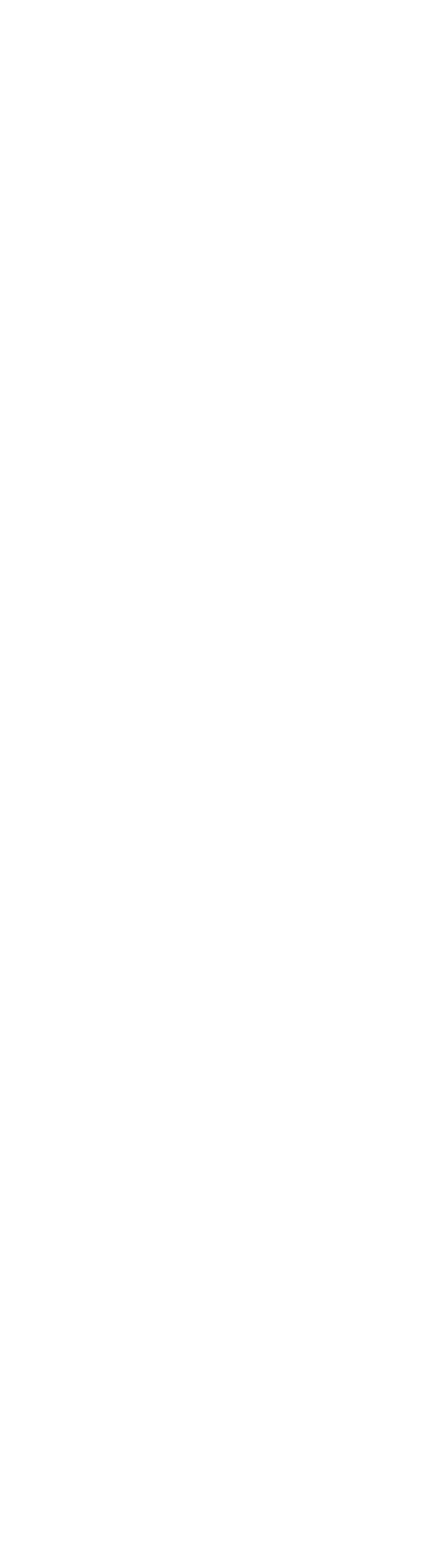
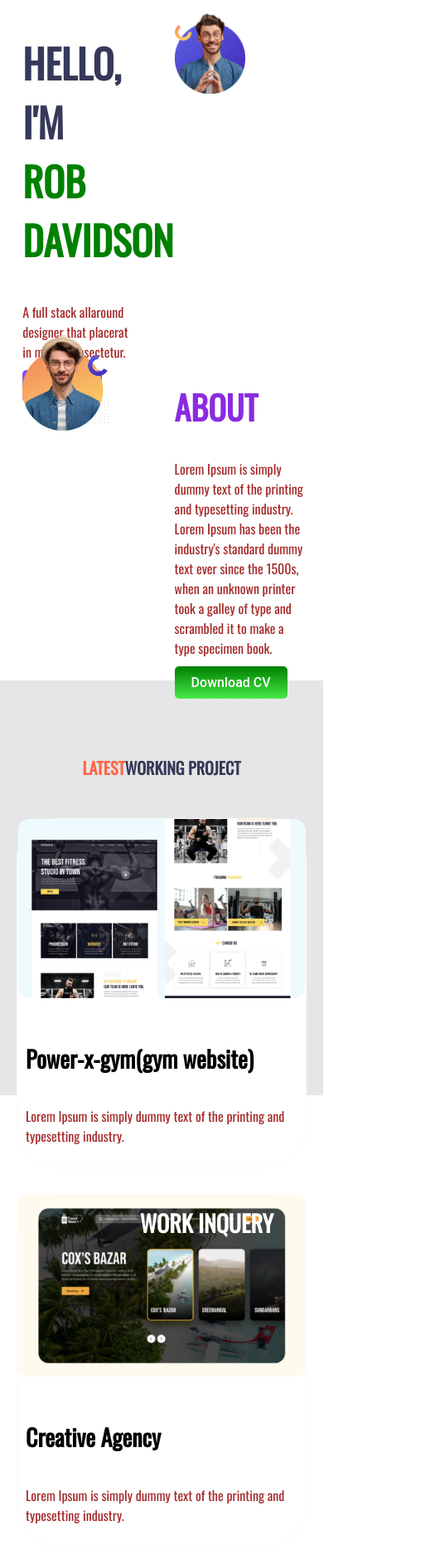
Before and after one commit to Fuad-1/personal-website-assign, a plain HTML site: page index.html in a window 390 px wide. Shown: the top 1868 px of the page at 83% size, 519 px wide, since content can reach past the window. Before the commit the page ends 844 px from the top, so only its background shows below. Drawn offline with nearby package versions, Linux system fonts and the light colour scheme.

Commit message:
personal website

```diff
--- a/index.html
+++ b/index.html
@@ -3,10 +3,107 @@
 <head>
     <meta charset="UTF-8">
     <meta name="viewport" content="width=device-width, initial-scale=1.0">
+
+    <link rel="preconnect" href="https://fonts.gstatic.com">
+    <link href="https://fonts.googleapis.com/css2?family=Oswald&display=swap" rel="stylesheet">
+
     <link rel="stylesheet" href="style.css">
     <title>Assignment</title>
 </head>
+
 <body>
+
+    <section>
+        <div class="half-width">
+            <h1><span class="heading_1">HELLO, I'M</span><br><span class="heading_2"> ROB DAVIDSON</span></h1>
+
+            <p>A full stack allaround designer that placerat<br>in massa consectetur.</p>
+
+            <a class="profile-button" target="_blank" href="https://github.com/Fuad-1">Hire Me</a>
+        </div>
+
+        <div class="half-width">
+            <img src="images/do not use this pic.png" alt="">
+        </div>
+    </section>
+<!-------------------------------------------------------------------->
+
+    <section>
+        <div class="half-width_1">
+            <img src="images/do not use this pic2.png" alt="">
+        </div>
+
+        <div class="half-width_1">
+            <h2>ABOUT</h2>
+            <p>Lorem Ipsum is simply dummy text of the printing and
+                typesetting industry. Lorem Ipsum has been the industry's
+                standard dummy text ever since the 1500s, when an unknown
+                printer took a galley of type and scrambled it to make a type
+                specimen book.</p>
+
+                <a class="download-button" target="_blank" href="">Download CV</a>
+        </div>
+    </section>
+<!-------------------------------------------------------------------->
+    <section class="project-area">
+        <h3><span class="latest">LATEST</span>WORKING PROJECT</h3>
+<!---1-->
+       <div class="responsive">
+           <div class="gallery">
+               <a target="_blank" href="images/image 4.png"><img src="images/image 4.png" alt="gym" width="600" height="400">
+            </a>
+
+           <div class="desc">
+            <h4>Power-x-gym(gym website)</h4>
+            <p>Lorem Ipsum is simply dummy text of the
+                printing and typesetting industry.</p>
+            </div>
+        </div>
+       </div>
+<!---2-->
+        <div class="responsive">
+            <div class="gallery">
+                <a target="_blank" href="images/image 5.png"><img src="images/image 5.png" alt="c-agency" width="600" height="400">
+             </a>
+
+           <!---<img src="images/image 5.png" alt="5 Terre" style="width: 100%;"> ---->
+            <div class="desc">
+            <h4>Creative Agency</h4>
+            <p>Lorem Ipsum is simply dummy text of the
+                printing and typesetting industry.</p>
+            </div>
+         </div>
+        </div>
+<!---3-->
+        <div class="responsive">
+            <div class="gallery">
+                <a target="_blank" href="images/image 8.png"><img src="images/image 8.png" alt="c-music" width="600" height="400">
+             </a>
+           <!--<img src="images/image 8.png" alt="5 Terre" style="width: 100%;">-->
+            <div class="desc">
+            <h4>Hard Rock Music</h4>
+            <p>Lorem Ipsum is simply dummy text of the
+                printing and typesetting industry.</p>
+            </div>
+        </div>
+       </div>
+    </section>
+
+    <section>
+        <div class="container">
+            <img src="images/shapes/Group_33094_1.png" alt="work" style="width:100%;">
+            <button class="btn">Let's Chat</button>
+            <div class="text-block">
+              <h4>WORK INQUERY</h4>
+            </div>
+          </div>
+    </section>
+
+    <section>
+        <div>
+            <h1><hello@design class="com"></hello@design></h1>
+        </div>
+    </section>
 
 </body>
 </html>
--- a/style.css
+++ b/style.css
@@ -0,0 +1,201 @@
+body{
+    margin: 0%;
+    font-family: 'Oswald', sans-serif;
+}
+h1{
+    font-size: 300%;
+}
+.heading_1{
+    color:#363958;
+}
+.heading_2{
+    color: green
+}
+p{
+
+    color:brown;
+}
+.half-width{
+    width: 42%;
+    float: left;
+    margin-left: 5%;
+    padding-left: 2%;
+}
+.half-width img{
+    width: 55%;
+}
+.profile-button{
+    text-decoration: none;
+    background-image: linear-gradient(rgb(105, 71, 255), lightsalmon);
+    font-family:'Roboto', sans-serif ;
+    padding: 10px 20px;
+    border-radius: 5px;
+    color: white;
+    font-weight: 500;
+}
+/*----------------------------------------------------------------*/
+.half-width_1{
+    width: 42%;
+    float: left;
+    margin-left: 5%;
+    padding-left: 2%;
+}
+.half-width_1 img{
+    width: 70%;
+    margin-top: -180px;
+}
+h2{
+    font-size: 40px;
+    color: blueviolet;
+    margin-top: -40px;
+}
+.download-button{
+    text-decoration: none;
+    background-image: linear-gradient(green, rgb(72, 233, 72));
+    font-family:'Roboto', sans-serif ;
+    padding: 10px 20px;
+    border-radius: 5px;
+    color: white;
+    font-weight: 500;
+}
+/*--------------------------------------*/
+section{
+    height: 500px;
+    padding-bottom: 40px;
+}
+
+h3{
+    font-size: 20px;
+    text-align: center;
+    color: #363958;
+}
+.latest{
+    color: tomato;
+}
+.project-area{
+    background-position:center;
+    background-repeat: no-repeat;
+    background-image: linear-gradient(grey);
+    margin-top: -180px;
+    margin-bottom: 80px;
+    padding-top: 70px;
+    padding-bottom: 50%;
+    background-color:#E6E6E6
+}
+div.gallery {
+    border: 1px solid #fafafa;
+    border-radius: 50px;
+    background-color: white;
+}
+
+div.gallery:hover {
+    border: 1px solid #777;
+}
+
+div.gallery img {
+    width: 100%;
+    height: auto;
+}
+
+div.desc {
+    padding: 10px;
+    text-align: left;
+}
+
+* {
+    box-sizing:border-box;/*border-box*/
+}
+
+.responsive {
+    padding: 0px 20px;/*10px 20px 20px*/
+    float:left;
+    width: 33%;
+    position:inherit;
+    padding-top: 5%;
+
+}
+
+@media only screen and (max-width: 700px) {
+.responsive {
+    width: 49.99999%;  /*49.99999%*/
+    margin: 6px 0;
+    border-radius: 4px;
+}
+}
+
+@media only screen and (max-width: 500px) {
+.responsive {
+    width: 100%;
+}
+}
+/*------------------------------------*/
+
+.container {
+    display: block;
+    position:relative;
+    width: 100%;
+    max-width: 600px;
+    font-family: Arial;
+    margin-left: 33%;
+    margin-right: 33%;
+    margin-top: 8%;
+    margin-bottom: 5%;
+  }
+
+  .text-block {
+    position: absolute;
+    top: 16px;
+    left: 20px;
+    background-color: transparent;
+    color: white;
+    padding-left: 20px;
+    padding-right: 20px;
+  }
+  h4{
+    font-size: 28px;
+    font-family: 'Oswald', sans-serif;
+  }
+
+.chat-button{
+    text-decoration: none;
+    background-image: linear-gradient(tomato,lightsalmon);
+    font-family:'Roboto', sans-serif ;
+
+    padding: 10px 20px;
+    border-radius: 5px;
+    color: white;
+    font-weight: 500;
+}
+/*
+.text-block{
+    width: 42%;
+    float: left;
+    margin-left: 5%;
+    padding-left: 2%;
+}
+*/
+
+.container img {
+    width: 100%;
+    height: auto;
+  }
+
+  .container .btn {
+    position: absolute;
+    top: 50%;
+    left: 80%;
+    transform: translate(-50%, -50%);
+    -ms-transform: translate(-50%, -50%);
+    background-color: tomato;
+    color: white;
+    font-size: 16px;
+    padding: 12px 24px;
+    border: none;
+    cursor: pointer;
+    border-radius: 5px;
+    text-align: center;
+  }
+
+  .container .btn:hover {
+    background-color: tomato;
+  }
```
